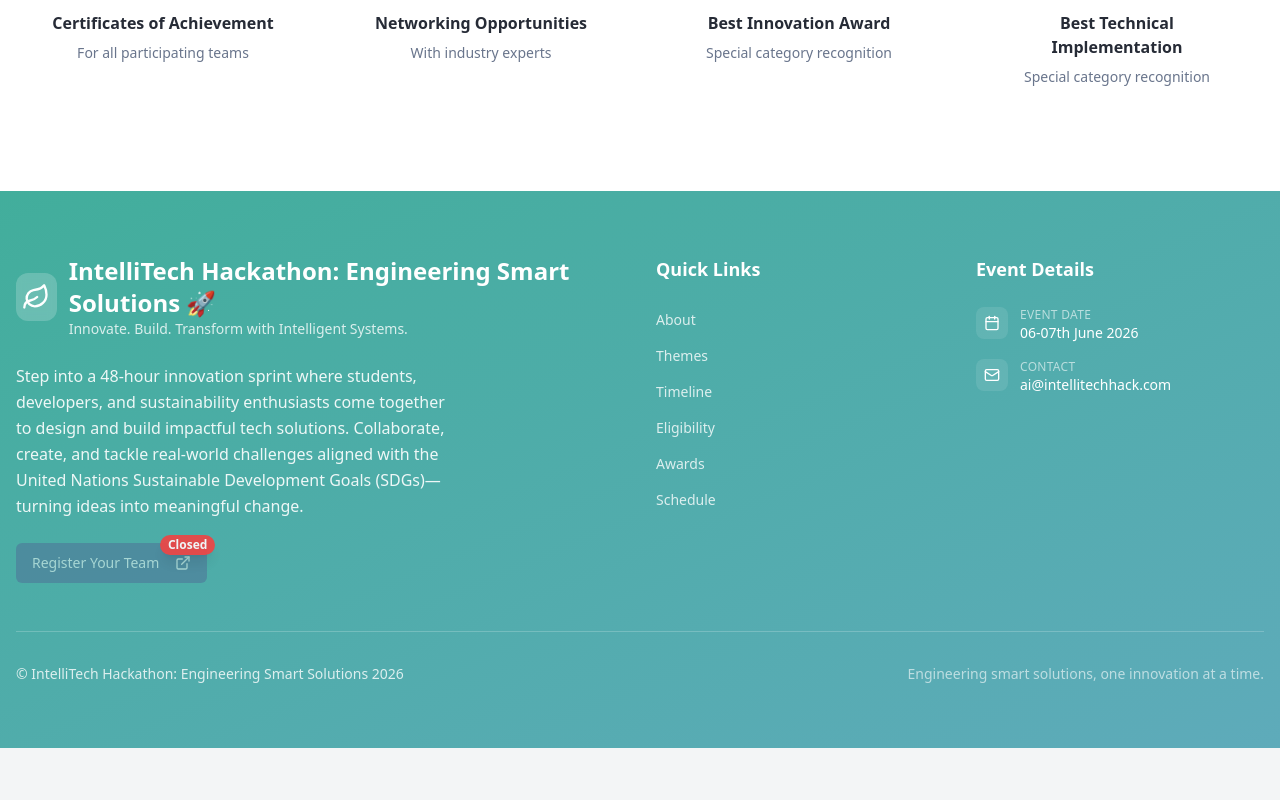
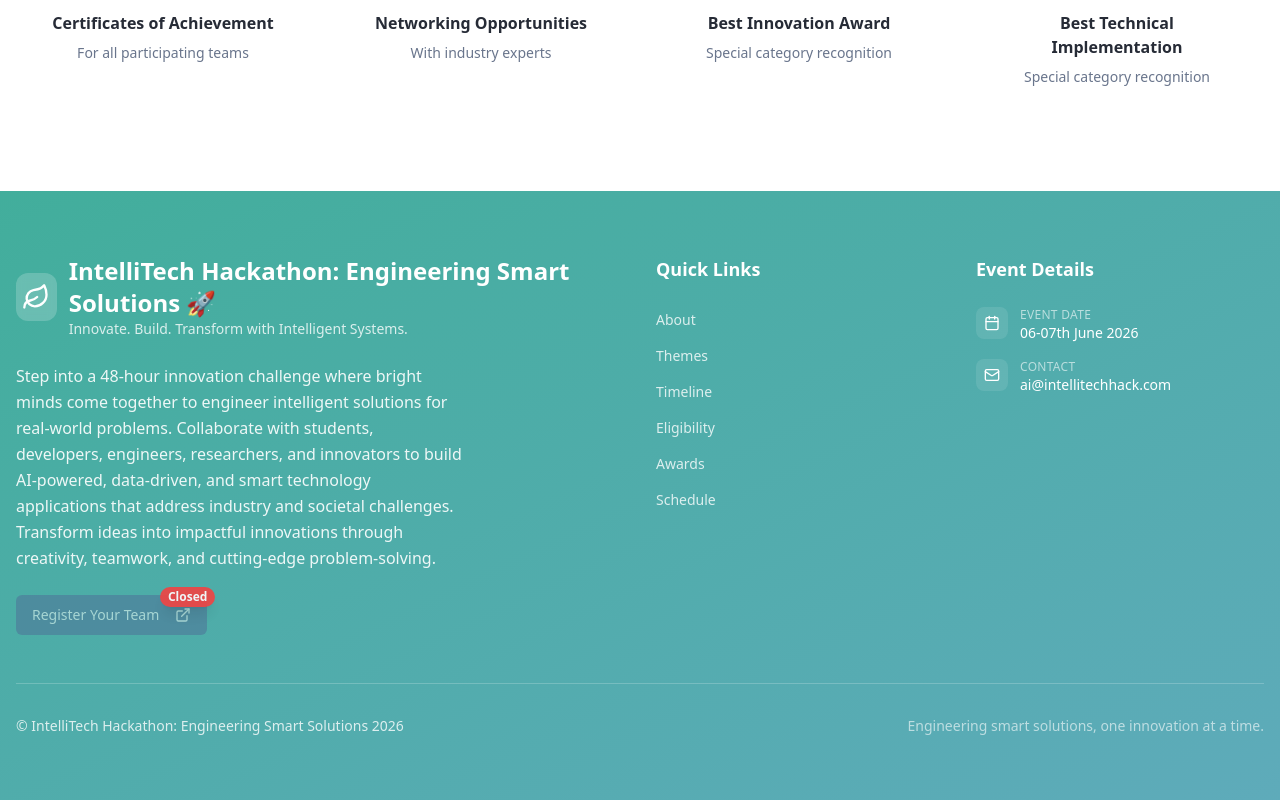
Before and after one commit to techyavii/IntelliTech-Hackathon, a React (Vite) app: page /awards in a window 1280 px wide. Shown: the part 927-1727 px from the top of the page. Before the commit the page ends 1675 px from the top, so only its background shows below. Built offline with nearby package versions, Linux system fonts and the light colour scheme.

Commit message:
done changes

```diff
--- a/src/components/Footer.tsx
+++ b/src/components/Footer.tsx
@@ -49,7 +49,7 @@ const Footer = () => {
               </div>
             </div>
             <p className="text-white/90 leading-relaxed mb-6 max-w-md">
-              Step into a 48-hour innovation sprint where students, developers, and sustainability enthusiasts come together to design and build impactful tech solutions. Collaborate, create, and tackle real-world challenges aligned with the United Nations Sustainable Development Goals (SDGs)—turning ideas into meaningful change.
+              Step into a 48-hour innovation challenge where bright minds come together to engineer intelligent solutions for real-world problems. Collaborate with students, developers, engineers, researchers, and innovators to build AI-powered, data-driven, and smart technology applications that address industry and societal challenges. Transform ideas into impactful innovations through creativity, teamwork, and cutting-edge problem-solving.
             </p>
             <div className="relative inline-block">
               <Button
```
